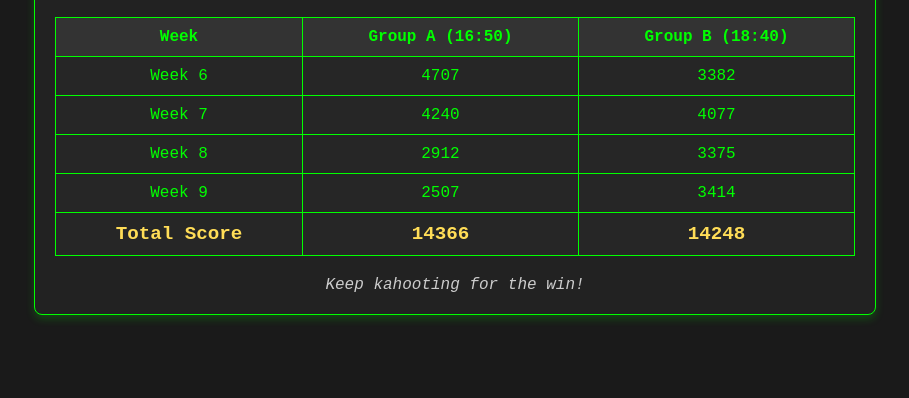
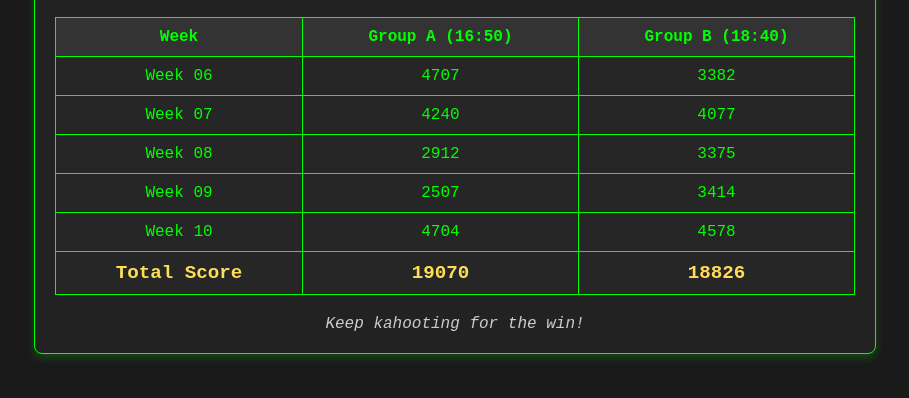
Before and after one commit to dcoloma-usj/usjsq-leaderboard, a plain HTML site: page index.html in a window 1280 px wide. Shown: the part 152-550 px from the top of the page, without its empty margins (185-1094 px from the left). Drawn offline with Linux system fonts and the light colour scheme.

Commit message:
add week10 scores

```diff
--- a/index.html
+++ b/index.html
@@ -98,10 +98,11 @@
 
 <script>
 const scores = [
-    { week: "Week 6", groupA: 4707, groupB: 3382 },
-    { week: "Week 7", groupA: 4240, groupB: 4077 },
-    { week: "Week 8", groupA: 2912, groupB: 3375 },
-    { week: "Week 9", groupA: 2507, groupB: 3414 }
+    { week: "Week 06", groupA: 4707, groupB: 3382 },
+    { week: "Week 07", groupA: 4240, groupB: 4077 },
+    { week: "Week 08", groupA: 2912, groupB: 3375 },
+    { week: "Week 09", groupA: 2507, groupB: 3414 },
+    { week: "Week 10", groupA: 4704, groupB: 4578 }
 ];
 
 function renderScores() {
```
